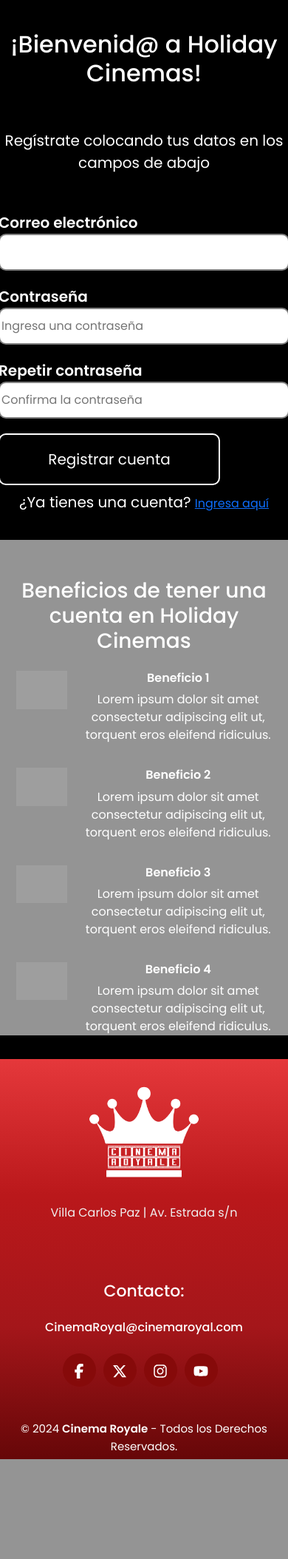
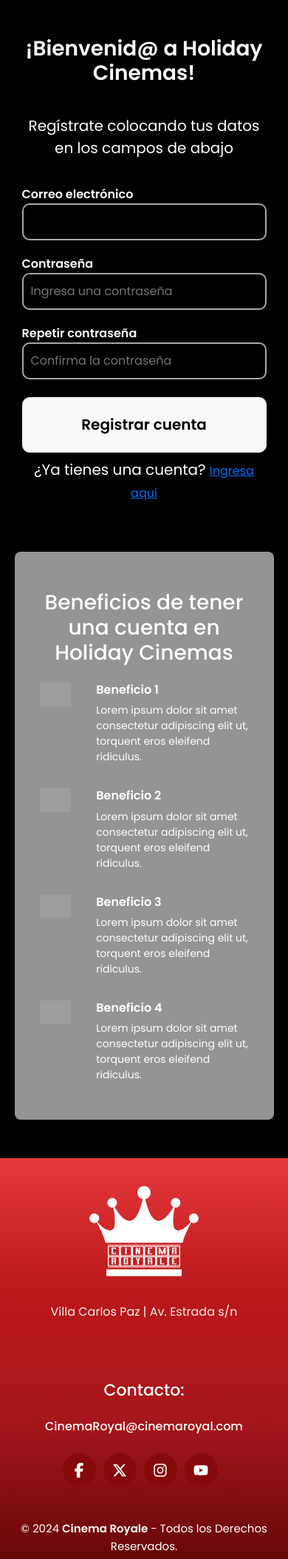
Before and after one commit to Zadios/CinemaSystem, a Django app: page /register/register/ in a window 390 px wide. Shown: the part 130-2238 px from the top of the page at 74% size. Before the commit the page ends 2103 px from the top, so only its background shows below. Run offline with Django 5.2, Linux system fonts and the light colour scheme; grey boxes are pictures that could not be loaded.

Commit message:
cambios en register y un poco de login

```diff
--- a/Applications/Register/templates/register/login.html
+++ b/Applications/Register/templates/register/login.html
@@ -13,10 +13,11 @@
             <p class="font-weight-normal" style="font-size: 20px;">Ingresa colocando los datos que usaste durante tu registro</p>
             <form>
                 <div class="form-group">
-                    <label for="email" class="font-weight-semibold" style="font-size: 20px;">Correo electrónico</label>
+                    <label for="email">Correo electrónico</label>
                     <input type="email" class="form-control custom-input" id="email" placeholder="ejemplo@correo.com" style="font-size: 16px;">
                 </div>
                 <div class="form-group" style="margin-top: 20px;">
+                    <label for="password">Contraseña</label>
                     <input type="password" class="form-control custom-input" id="password" placeholder="Ingrese su contraseña" style="font-size: 16px;">
                 </div>
                 <button type="submit" class="btn btn-dark font-weight-bold" style="font-size: 20px; margin-top: 20px;">Ingresar</button>
@@ -24,6 +25,7 @@
 
             </form>
         </div>
+
         <div class="col-md-6 contenedor-beneficios">
             <div class="benefits-box p-4">
                 <h1>Beneficios de tener una cuenta en <span>Holiday Cinemas</span></h1>
--- a/Applications/Register/templates/register/register.html
+++ b/Applications/Register/templates/register/register.html
@@ -6,9 +6,10 @@
 {% endblock %}
 
 {% block content %}
+<div class="container">
     <div class="row">
         <div class="col-md-6 contenedor-bienvenidos-registro">
-        <h1 class="font-weight-bold" style="font-size: 32px;">¡Bienvenid@ a Holiday Cinemas!</h1>
+            <h1 class="title-welcome">¡Bienvenid@ a Holiday Cinemas!</h1>
             <p class="font-weight-normal" style="font-size: 20px;">Regístrate colocando tus datos en los campos de abajo</p>
 
             <!-- Mostrar errores del formulario -->
@@ -31,21 +32,23 @@
             <form method="POST" action="{% url 'login-register:register' %}">
                 {% csrf_token %}
                 <div class="form-group">
-                <label for="email" class="font-weight-semibold" style="font-size: 20px;">Correo electrónico</label>
+                    <label for="email">Correo electrónico</label>
                     {{ form.email }}  <!-- Campo de email -->
                 </div>
                 <div class="form-group" style="margin-top: 20px;">
-                <label for="password" class="font-weight-semibold" style="font-size: 20px;">Contraseña</label>
+                    <label for="password">Contraseña</label>
                     {{ form.password1 }}  <!-- Campo para la contraseña -->
                 </div>
                 <div class="form-group" style="margin-top: 20px;">
-                <label for="confirm-password" class="font-weight-semibold" style="font-size: 20px;">Repetir contraseña</label>
+                    <label for="confirm-password">Repetir contraseña</label>
                     {{ form.password2 }}  <!-- Campo para la confirmación de contraseña -->
                 </div>
-            <button type="submit" class="btn btn-dark font-weight-bold" style="font-size: 20px; margin-top: 20px;">Registrar cuenta</button>
-            <p class="mt-2 text-left" style="font-size: 20px;">¿Ya tienes una cuenta? <a href="{% url 'login-register:login' %}">Ingresa aquí</a></p>
+                <button type="submit" class="btn btn-light mt-4">Registrar cuenta</button>
+                <p class="mt-2" style="font-size: 20px;">¿Ya tienes una cuenta? <a href="{% url 'login-register:login' %}">Ingresa aquí</a></p>
             </form>
         </div>
+
+
         <div class="col-md-6 contenedor-beneficios">
             <div class="benefits-box p-4">
                 <h1>Beneficios de tener una cuenta en <span>Holiday Cinemas</span></h1>
@@ -54,8 +57,8 @@
                         <img src="{% static 'img/imag1.png' %}" alt="Beneficio 1" class="img-fluid">
                     </div>
                     <div class="col-9">
-                    <h3 class="font-weight-bold" style="font-size: 16px;">Beneficio 1</h3>
-                    <p class="font-weight-normal" style="font-size: 16px;">Lorem ipsum dolor sit amet consectetur adipiscing elit ut, torquent eros eleifend ridiculus.</p>
+                        <h3>Beneficio 1</h3>
+                        <p>Lorem ipsum dolor sit amet consectetur adipiscing elit ut, torquent eros eleifend ridiculus.</p>
                     </div>
                 </div>
                 <div class="row benefit mt-3">
@@ -63,8 +66,8 @@
                         <img src="{% static 'img/imag2.png' %}" alt="Beneficio 2" class="img-fluid">
                     </div>
                     <div class="col-9">
-                    <h3 class="font-weight-bold" style="font-size: 16px;">Beneficio 2</h3>
-                    <p class="font-weight-normal" style="font-size: 16px;">Lorem ipsum dolor sit amet consectetur adipiscing elit ut, torquent eros eleifend ridiculus.</p>
+                        <h3>Beneficio 2</h3>
+                        <p>Lorem ipsum dolor sit amet consectetur adipiscing elit ut, torquent eros eleifend ridiculus.</p>
                     </div>
                 </div>
                 <div class="row benefit mt-3">
@@ -72,8 +75,8 @@
                         <img src="{% static 'img/imag3.png' %}" alt="Beneficio 3" class="img-fluid">
                     </div>
                     <div class="col-9">
-                    <h3 class="font-weight-bold" style="font-size: 16px;">Beneficio 3</h3>
-                    <p class="font-weight-normal" style="font-size: 16px;">Lorem ipsum dolor sit amet consectetur adipiscing elit ut, torquent eros eleifend ridiculus.</p>
+                        <h3>Beneficio 3</h3>
+                        <p>Lorem ipsum dolor sit amet consectetur adipiscing elit ut, torquent eros eleifend ridiculus.</p>
                     </div>
                 </div>
                 <div class="row benefit mt-3">
@@ -81,8 +84,9 @@
                         <img src="{% static 'img/imag4.png' %}" alt="Beneficio 4" class="img-fluid">
                     </div>
                     <div class="col-9">
-                    <h3 class="font-weight-bold" style="font-size: 16px;">Beneficio 4</h3>
-                    <p class="font-weight-normal" style="font-size: 16px;">Lorem ipsum dolor sit amet consectetur adipiscing elit ut, torquent eros eleifend ridiculus.</p>
+                        <h3>Beneficio 4</h3>
+                        <p>Lorem ipsum dolor sit amet consectetur adipiscing elit ut, torquent eros eleifend ridiculus.</p>
+                    </div>
                 </div>
             </div>
         </div>
--- a/static/styles/style_register.css
+++ b/static/styles/style_register.css
@@ -1,73 +1,57 @@
-/* Estilos generales */
-body {
-    margin: 0;
-    font-family: Poppins, sans-serif;
-    background-color: black;
-    color: #FFF;
+/* Contenedor del formulario de registro */
+.title-welcome{
+    font-size: 32px;
+    font-weight: 700;
+}
+.contenedor-bienvenidos-registro {
+    display: flex;
+    flex-direction: column;
+    justify-content: center;
+    align-items: start;
+    gap: 20px;
 }
 
-/* Contenedor del formulario de registro */
-.contenedor-bienvenidos-registro {
-    display: flex;
-    width: 581px;
-    flex-direction: column;
-    justify-content: center;
-    align-items: flex-start;
-    gap: 35px;
-    margin-right: 50px; /* Centra el contenedor */
-
-}
-
-.contenedor-bienvenidos-registro h1,
-.contenedor-bienvenidos-registro p {
-    color: white;
-    text-align: center;
-
+.form-group input,
+.btn-light {
+    box-sizing: border-box;
 }
 
 .form-group label {
+    width: 100%;
     color: white;
     font-size: 20px;
     font-weight: 600;
 }
 
 .form-group input {
-    width: 560px;
+    width: 108%;
     height: 50px;
     flex-shrink: 0;
     border-radius: 10px;
-    border: 2px solid gray;
+    padding: 10px;
+    background: #000;
+    color: rgba(167, 167, 167, 1);
+    border: 2px solid rgba(167, 167, 167, 1);
 }
 
-
 /* Botón de registro */
-.btn-dark h2 {
-    color: #FFF;
+.btn-light {
+    width: 108%;
+    height: 75px;
     font-size: 20px;
     font-weight: 700;
     text-align: center;
-}
-
-.btn-dark {
-    width: 560px;
-    height: 75px;
     flex-shrink: 0;
     border-radius: 10px;
-    background: #000;
-    border: 2px solid white;
 }
-/* Contenedor del formulario de registro */
-
 
 /* Estilos para el contenedor de beneficios */
 .contenedor-beneficios {
-    width: 580px;
     height: 670px;
     flex-shrink: 0;
     border-radius: 8px;
-    background: #949494;
+    background: rgba(148, 148, 148, 1);
     margin-top: 24px;
-
 }
 
 .benefits-box h1,
@@ -93,8 +77,53 @@ body {
     max-width: 400px;
 }
 
+/* Media Query para pantallas menores a 1400px */
+@media (max-width: 1400px) {
+    .contenedor-bienvenidos-registro,
+    .contenedor-beneficios {
+        display: flex; /* Asegura el uso de Flexbox */
+        flex-direction: column; /* Apila los elementos en columna */
+        justify-content: center; /* Centra verticalmente */
+        align-items: center; /* Centra horizontalmente */
+        margin: 20px auto; /* Centra los contenedores en la página */
+        width: 90%; /* Ajusta el ancho relativo */
+    }
+
+    .contenedor-bienvenidos-registro h1,
+    .contenedor-bienvenidos-registro p {
+        text-align: center; /* Centraliza el texto */
+    }
+
+    .form-group input,
+    .btn-light {
+        width: 100%; /* Ocupan todo el ancho disponible */
+        max-width: 600px; /* Limita el ancho máximo */
+    }
+
+    .contenedor-beneficios {
+        height: auto; /* Ajusta la altura según el contenido */
+        max-width: 550px;
+        padding: 20px; /* Añade un espaciado interno */
+    }
+
+    .benefits-box h1,
+    .benefits-box h2 {
+        font-size: 24px; /* Reduce el tamaño de los textos */
+    }
+
+    .benefit img {
+        width: 80%; /* Ajusta el ancho de las imágenes */
+        max-width: 200px; /* Limita el tamaño máximo */
+    }
+
+    .col-9 h3,
+    .col-9 p {
+        text-align: start; /* Centraliza los textos */
+        max-width: 100%; /* Ocupa todo el ancho disponible */
+    }
+}
+
 /* Media Queries para pantallas pequeñas */
-
 @media (max-width: 768px) {
     .contenedor-bienvenidos-registro,
     .contenedor-beneficios {
@@ -103,6 +132,7 @@ body {
         align-items: center;  /* Centrar los elementos horizontalmente */
         padding: 10px;  /* Espaciado interior */
         margin-top: 20px;  /* Centrar el contenedor en la pantalla */
+        width: 90%;
     }
 
     .contenedor-bienvenidos-registro h1 {
@@ -111,21 +141,13 @@ body {
 
     .contenedor-bienvenidos-registro p,
     .form-group label,
-    .btn-dark h2,
     .mt-2 p,
     .mt-2 a {
         font-size: 16px;
     }
 
-    .form-group input,
-    .btn-dark {
+    .form-group input{
         width: 100%;  /* Usar 100% del ancho */
-        max-width: none;  /* Desactivar cualquier limitación de ancho */
-    }
-
-    .btn-dark {
-        width: 350px;  /* Ancho fijo para el botón */
-        height: 70px;  /* Altura fija para el botón */
     }
 
     .benefits-box h1 {
@@ -140,33 +162,3 @@ body {
         font-size: 14px;
     }
 }
-
-/* Media Queries para pantallas extra pequeñas */
-@media (max-width: 576px) {
-    .contenedor-bienvenidos-registro,
-    .contenedor-beneficios {
-        align-items: center;
-        margin-top: 10px;
-    }
-
-    .benefits-box {
-        text-align: center;
-    }
-
-    .benefit img {
-        width: 100px;
-        height: auto;
-        margin: 0 auto;
-    }
-
-    .btn-dark{
-        width: 300px;
-        height: 70px;
-    }
-
-    .col-9 p,
-    .col-9 h3 {
-        text-align: center;
-        max-width: 100%;
-    }
-}
```
Also changed, not shown: static/styles/style_login.css (+6 -22 lines). Lines whose indentation alone changed are shown as unchanged.
